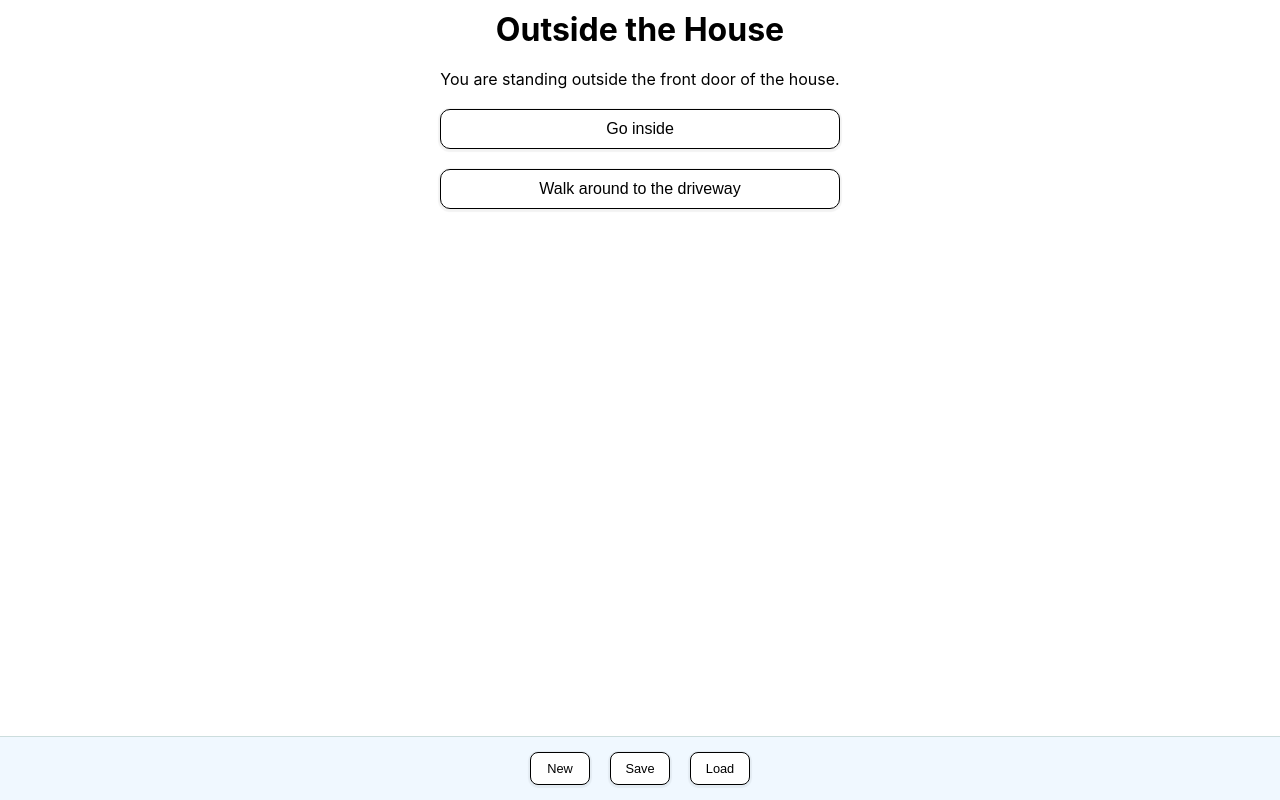
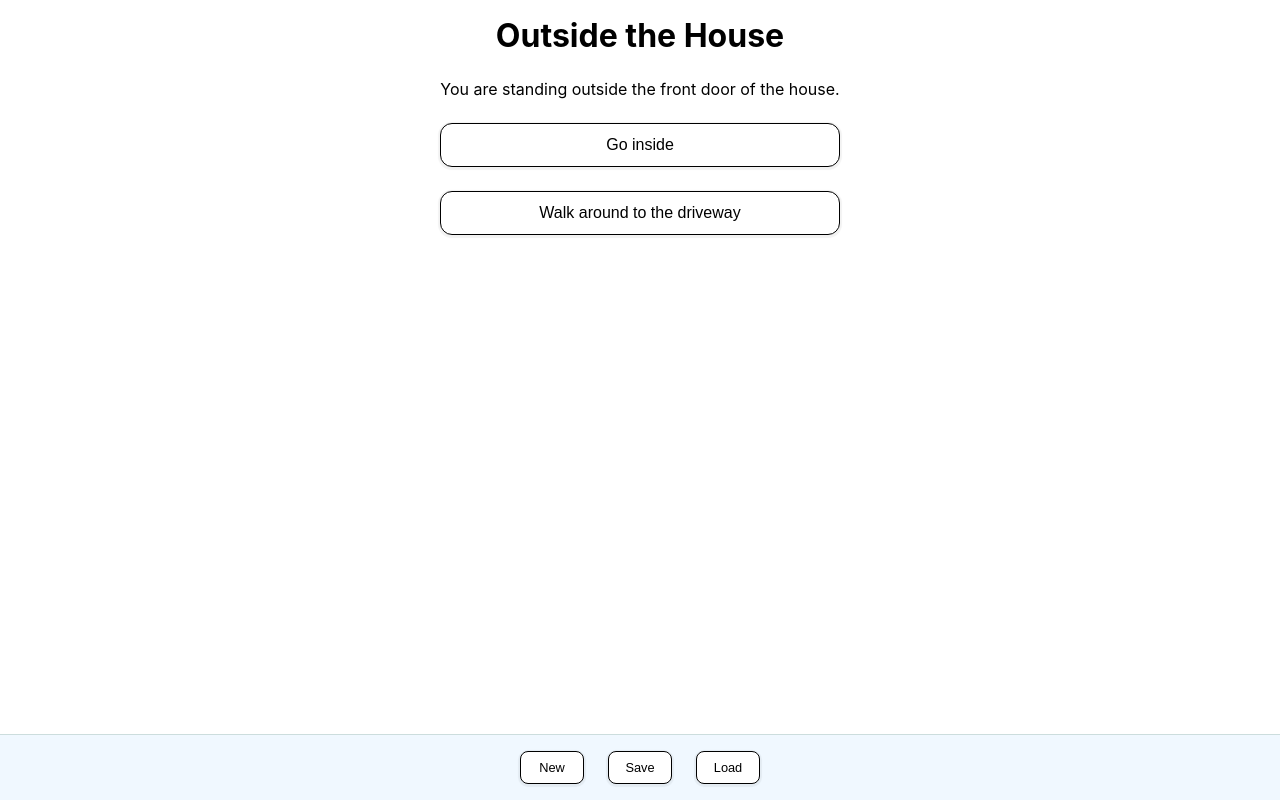
Before and after one commit to jwbutler/cyoa, a React (Create React App) app: page / in a window 1280 px wide. Built offline with nearby package versions, Linux system fonts and the light colour scheme.

Commit message:
css tweaks

```diff
--- a/src/components/App.css
+++ b/src/components/App.css
@@ -5,5 +5,4 @@
   width: 100%;
   flex-direction: column;
   justify-content: space-between;
-  font-size: 16px;
 }
--- a/src/components/Button.css
+++ b/src/components/Button.css
@@ -1,12 +1,13 @@
-button.button {
+button {
   border: 1px solid;
   box-shadow: 0 1px 1px 2px rgba(0.5, 0.5, 0.5, 0.05);
-  min-width: 60px;
+  min-width: 4rem;
+  cursor: pointer;
 }
 
 /* States */
 
-button.button:active {
+button:active {
   filter: brightness(0.9);
 }
 
@@ -17,7 +18,7 @@ button.button:active {
   }
 }
 
-button.button:disabled {
+button:disabled {
   background-color: #ddd;
   border-color: #888;
   color: #888;
@@ -25,33 +26,33 @@ button.button:disabled {
 
 /* Sizes */
 
-button.button.medium {
+button.medium {
   font-size: 1rem;
-  border-radius: 10px;
-  padding: 10px;
+  border-radius: .75rem;
+  padding: .75rem;
 }
 
-button.button.small {
+button.small {
   font-size: 0.8rem;
   border-radius: 8px;
-  padding: 8px;
+  padding: .5rem;
 }
 
 /* Types */
 
-button.button.white {
+button.white {
   background-color: #fff;
   border-color: #000;
   color: #000;
 }
 
-button.button.white_blue {
+button.white_blue {
   background-color: #fff;
   border-color: #48f;
   color: #48f;
 }
 
-button.button.blue {
+button.blue {
   background-color: #48f;
   border-color: #000;
   color: #fff;
--- a/src/components/Footer.css
+++ b/src/components/Footer.css
@@ -2,7 +2,7 @@
   display: flex;
   background-color: #f0f8ff;
   border-top: 1px solid #cdd;
-  padding: 15px 0;
+  padding: 1rem 0;
   text-align: center;
   align-items: flex-end;
   flex-direction: row;
@@ -10,5 +10,5 @@
 }
 
 .footer > * {
-  margin: 0 10px;
+  margin: 0 .75rem;
 }
--- a/src/components/Lightbox.css
+++ b/src/components/Lightbox.css
@@ -28,14 +28,14 @@
 
 .lightbox-x {
   position: absolute;
-  right: 10px;
+  right: 1rem;
   top: 10px;
-  width: 40px;
-  height: 40px;
-  font-size: 2em;
+  width: 4rem;
+  height: 4rem;
+  font-size: 2rem;
   vertical-align: middle;
   line-height: 100%;
-  max-height: 300px;
+  max-height: 20rem;
   display: flex;
   flex-direction: column;
   justify-content: space-between;
--- a/src/components/Menu.css
+++ b/src/components/Menu.css
@@ -3,18 +3,18 @@
   align-items: stretch;
   flex-direction: column;
   margin: 0 auto;
-  max-width: 600px;
+  max-width: 40rem;
   overflow: auto;
-  padding: 10px 20px;
+  padding: 1rem;
   text-align: center;
 }
 
 .menu > *:not(:first-child) {
-  margin-top: 10px;
+  margin-top: .75rem;
 }
 
 .menu > *:not(:last-child) {
-  margin-bottom: 10px;
+  margin-bottom: .75rem;
 }
 
 .menu h1.menu-title {
```
